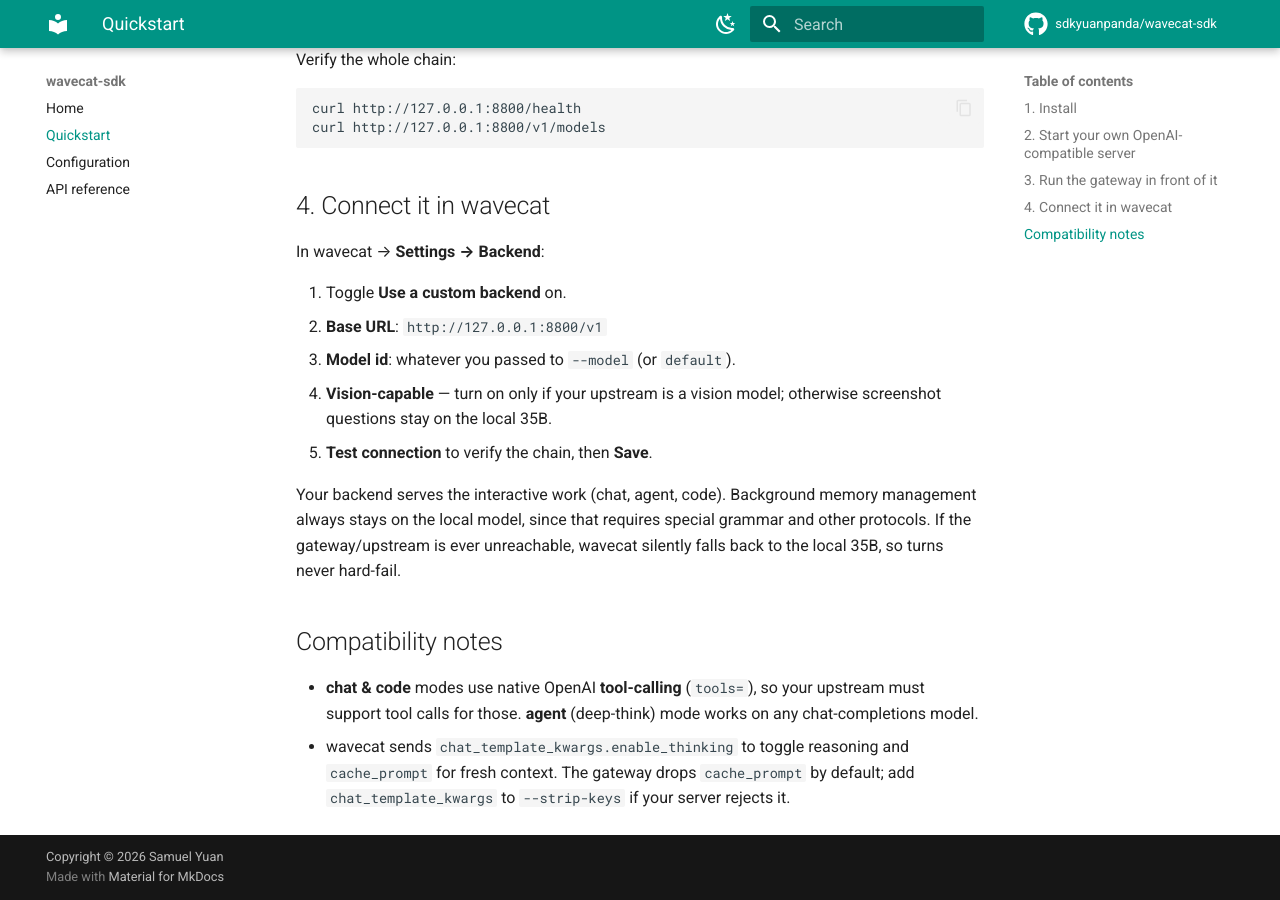
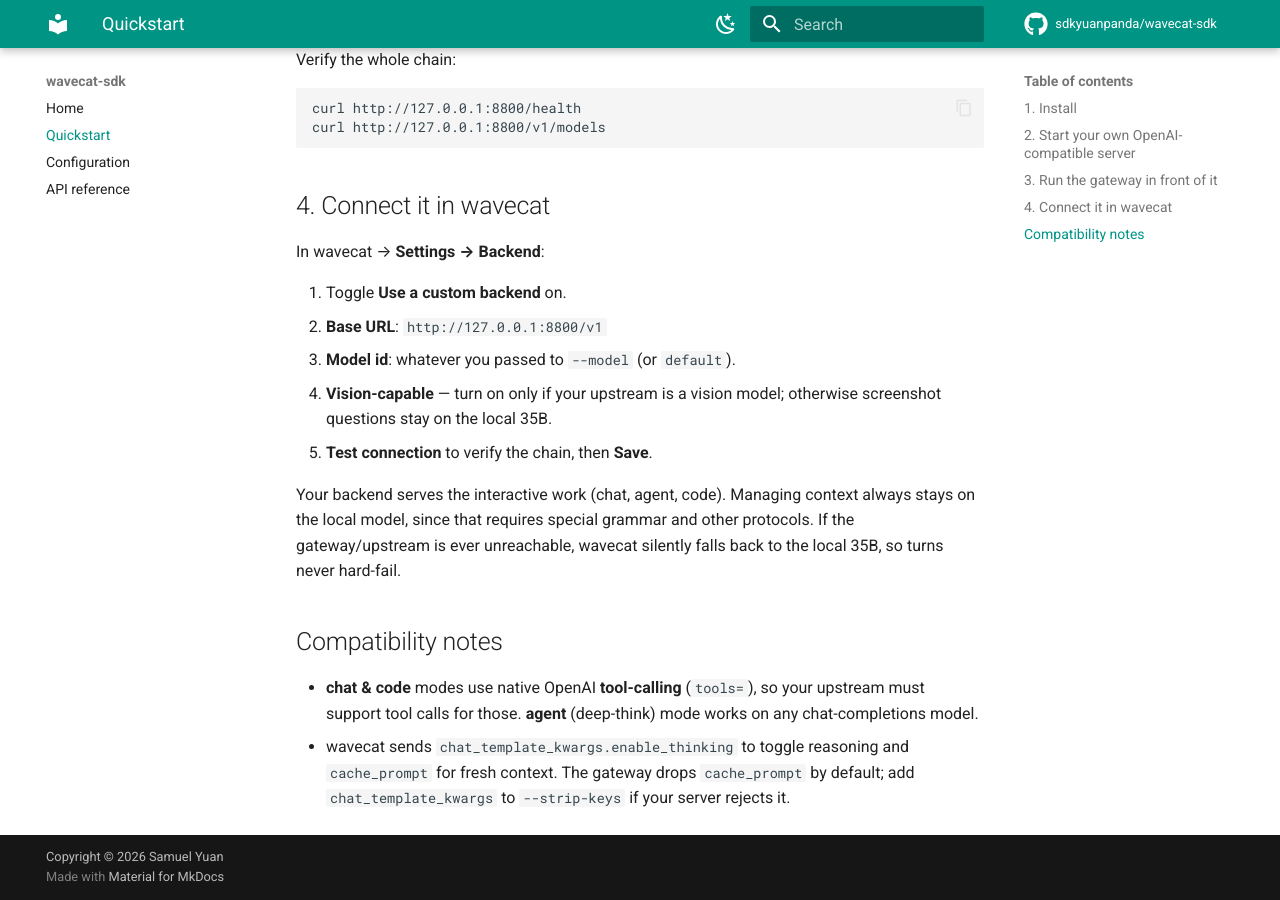
Before and after one commit to sdkyuanpanda/wavecat-sdk, an MkDocs documentation site: the page built from docs/quickstart.md, in a window 1280 px wide and 900 px high, scrolled down 898 px. Built offline with MkDocs 1.6.1 and Material for MkDocs 9.7.7, drawn with Linux system fonts in a browser that asks for light colours; comment, search, counter and statistics services are not loaded.

```diff
--- a/docs/quickstart.md
+++ b/docs/quickstart.md
@@ -58,8 +58,8 @@ In wavecat → **Settings → Backend**:
    screenshot questions stay on the local 35B.
 5. **Test connection** to verify the chain, then **Save**.
 
-Your backend serves the interactive work (chat, agent, code). Background memory
-management always stays on the local model, since that requires special grammar
+Your backend serves the interactive work (chat, agent, code). Managing context
+always stays on the local model, since that requires special grammar
 and other protocols. If the gateway/upstream is ever unreachable, wavecat
 silently falls back to the local 35B, so turns never hard-fail.
 
```
Also changed, not shown: README.md (+3 -3 lines), docs/index.md (+1 -1 lines).
